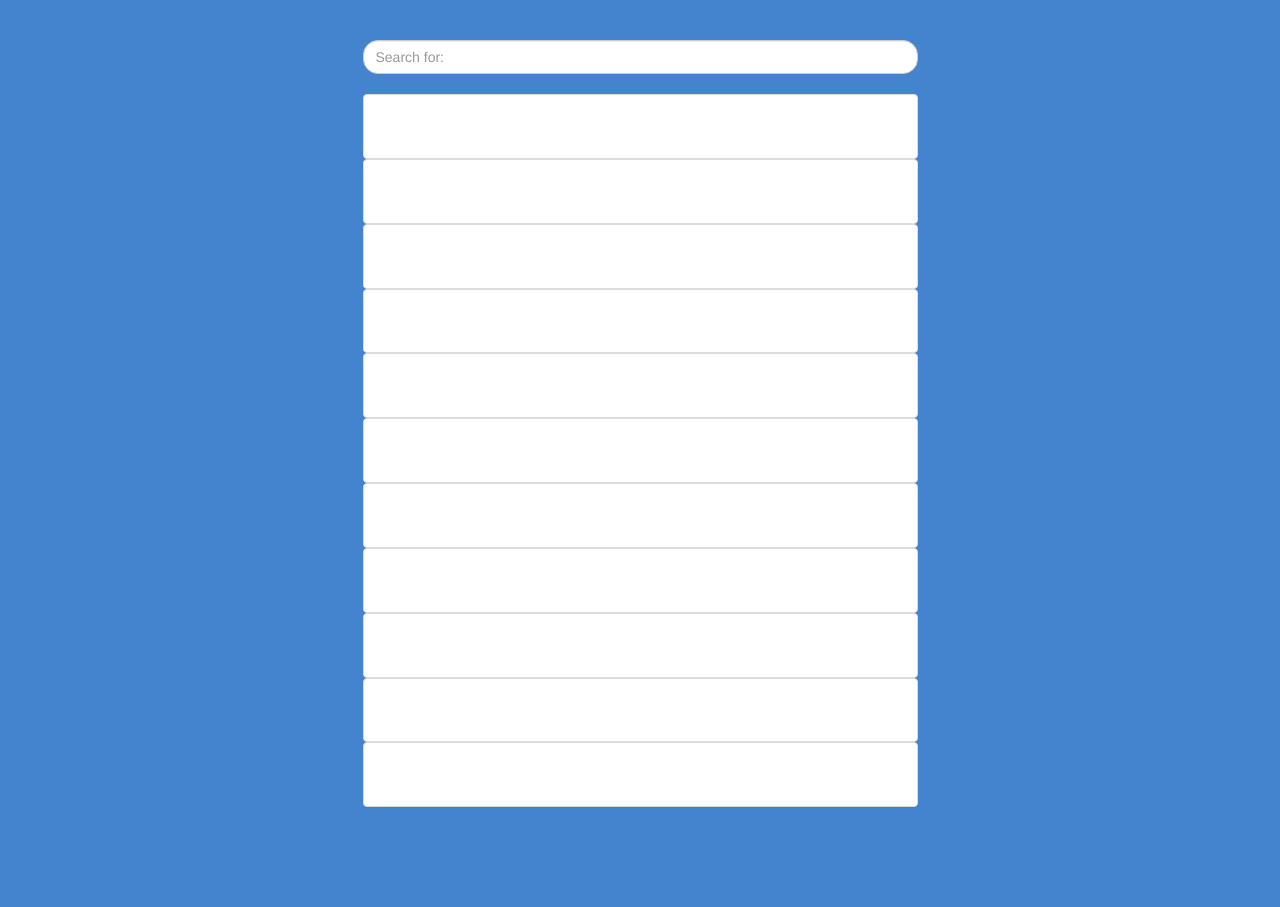
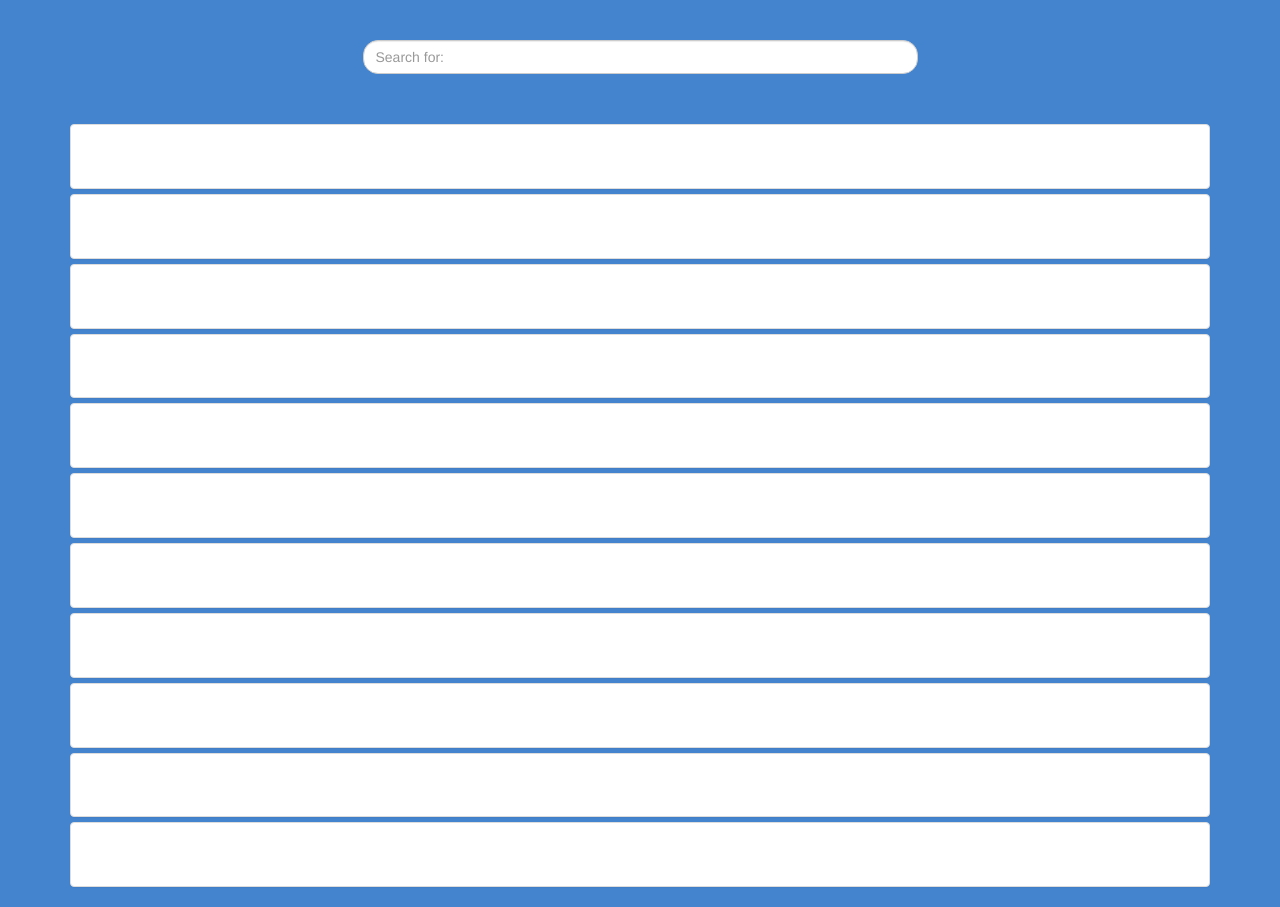
Before and after one commit to NicholasRohrer/Twitch-Viewer, a plain HTML site: page index.html in a window 1280 px wide. Before the commit the page ends 827 px from the top, so only its background shows below. Drawn offline with nearby package versions, Linux system fonts and the light colour scheme.

Commit message:
deleted rows for panels

```diff
--- a/index.html
+++ b/index.html
@@ -27,8 +27,7 @@
 	<div class="panel-group">
 
 		<!-- Panel 0 -->
-		<div class="row">
-			<div class="col-xs-12 col-md-6 col-md-offset-3">
+
 		<div class="panel panel-default">
 			<a target="_blank" href="" id="url0">
 				<div class="panel-body text-center">
@@ -46,12 +45,9 @@
 				</div>
 			</a>
 		</div>
-			</div>
-		</div>
 
 		<!-- Panel 1 -->
-		<div class="row">
-			<div class="col-xs-12 col-md-6 col-md-offset-3">
+
 		<div class="panel panel-default">
 			<a target="_blank" href="" id="url1">
 				<div class="panel-body text-center">
@@ -69,12 +65,10 @@
 				</div>
 			</a>
 		</div>
-			</div>
-		</div>
+
 
 		<!-- Panel 2 -->
-		<div class="row">
-			<div class="col-xs-12 col-md-6 col-md-offset-3">
+
 		<div class="panel panel-default">
 			<a target="_blank" href="" id="url2w">
 				<div class="panel-body text-center">
@@ -92,12 +86,10 @@
 				</div>
 			</a>
 		</div>
-			</div>
-		</div>
+
 
 		<!-- Panel 3 -->
-		<div class="row">
-			<div class="col-xs-12 col-md-6 col-md-offset-3">
+
 		<div class="panel panel-default">
 			<a target="_blank" href="" id="url3">
 				<div class="panel-body text-center">
@@ -115,12 +107,10 @@
 				</div>
 			</a>
 		</div>
-			</div>
-		</div>
+
 
 		<!-- Panel 4 -->
-		<div class="row">
-			<div class="col-xs-12 col-md-6 col-md-offset-3">
+
 		<div class="panel panel-default">
 			<a target="_blank" href="" id="url4">
 				<div class="panel-body text-center">
@@ -138,12 +128,10 @@
 				</div>
 			</a>
 		</div>
-			</div>
-		</div>
+
 
 		<!-- Panel 5 -->
-		<div class="row">
-			<div class="col-xs-12 col-md-6 col-md-offset-3">
+
 		<div class="panel panel-default">
 			<a target="_blank" href="" id="url5">
 				<div class="panel-body text-center">
@@ -161,12 +149,10 @@
 				</div>
 			</a>
 		</div>
-			</div>
-		</div>
+
 
 		<!-- Panel 6 -->
-		<div class="row">
-			<div class="col-xs-12 col-md-6 col-md-offset-3">
+
 		<div class="panel panel-default">
 			<a target="_blank" href="" id="url6">
 				<div class="panel-body text-center">
@@ -184,12 +170,10 @@
 				</div>
 			</a>
 		</div>
-			</div>
-		</div>
+
 
 		<!-- Panel 7 -->
-		<div class="row">
-			<div class="col-xs-12 col-md-6 col-md-offset-3">
+
 		<div class="panel panel-default">
 			<a target="_blank" href="" id="url7">
 				<div class="panel-body text-center">
@@ -207,12 +191,10 @@
 				</div>
 			</a>
 		</div>
-			</div>
-		</div>
+
 
 		<!-- Panel 8 -->
-		<div class="row">
-			<div class="col-xs-12 col-md-6 col-md-offset-3">
+
 		<div class="panel panel-default">
 			<a target="_blank" href="" id="url0">
 				<div class="panel-body text-center">
@@ -230,12 +212,10 @@
 				</div>
 			</a>
 		</div>
-			</div>
-		</div>
+
 
 		<!-- Panel 9 -->
-		<div class="row">
-			<div class="col-xs-12 col-md-6 col-md-offset-3">
+
 		<div class="panel panel-default">
 			<a target="_blank" href="" id="url9">
 				<div class="panel-body text-center">
@@ -253,12 +233,10 @@
 				</div>
 			</a>
 		</div>
-			</div>
-		</div>
+
 
 		<!-- Panel 10 -->
-		<div class="row">
-			<div class="col-xs-12 col-md-6 col-md-offset-3">
+
 		<div class="panel panel-default">
 			<a target="_blank" href="" id="url10">
 				<div class="panel-body text-center">
@@ -276,8 +254,7 @@
 				</div>
 			</a>
 		</div>
-			</div>
-		</div>
+
 
 
 
--- a/main.css
+++ b/main.css
@@ -8,3 +8,7 @@ body {
 	margin-top: 40px;
 	margin-bottom: 20px;
 }
+
+.panel-group {
+	margin-top: 30px;
+}
```
Lines whose indentation alone changed are shown as unchanged.
